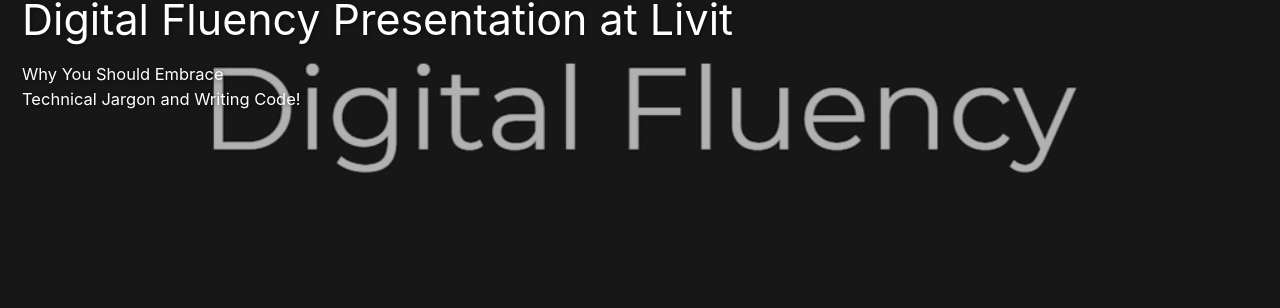
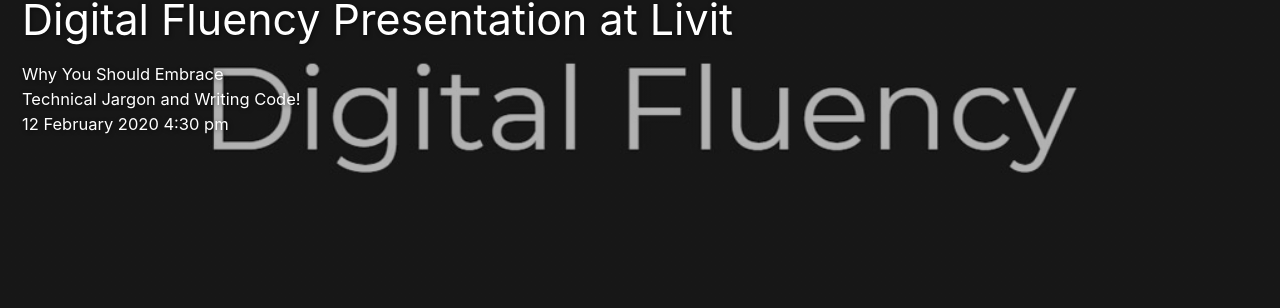
Before and after one commit to marklchaves/caughtmyeye, a Jekyll site: the page built from _webdev/digital-fluency-jargon-code.md, in a window 1280 px wide. Shown: the part 156-464 px from the top of the page. Built offline with Jekyll 4.4.1, drawn with Linux system fonts in a browser that asks for light colours; cached includes are drawn as plain includes; nearby versions of some CDN libraries.

Commit message:
Updated '_webdev/digital-fluency-jargon-code.md' via CloudCannon

```diff
--- a/_webdev/digital-fluency-jargon-code.md
+++ b/_webdev/digital-fluency-jargon-code.md
@@ -1,6 +1,6 @@
 ---
 title: Digital Fluency Presentation at Livit
-excerpt: Why You Should Embrace <br>Technical Jargon and Writing Code!
+excerpt: Why You Should Embrace <br>Technical Jargon and Writing Code! <br>12 February 2020 4:30 pm
 collection: webdev
 date: 2020-02-12 08:00:00 +0800
 layout: splash
```
